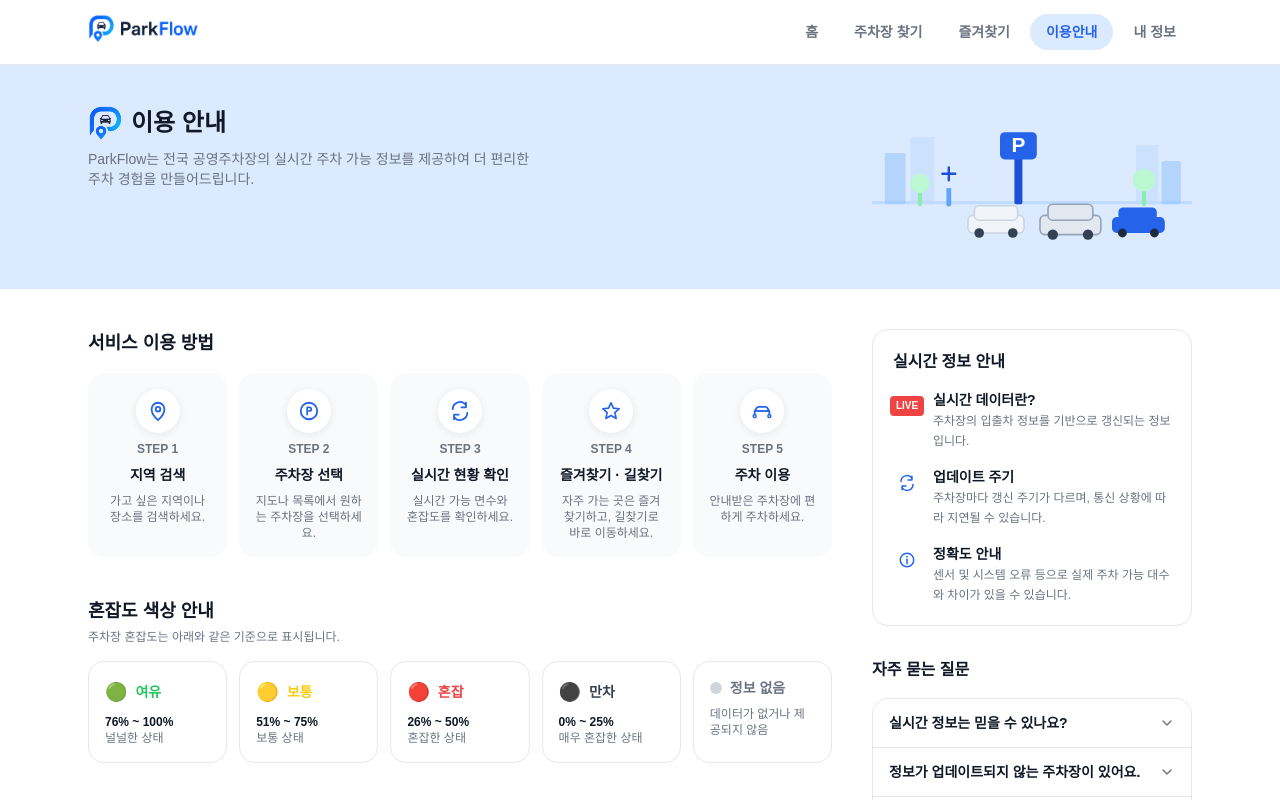
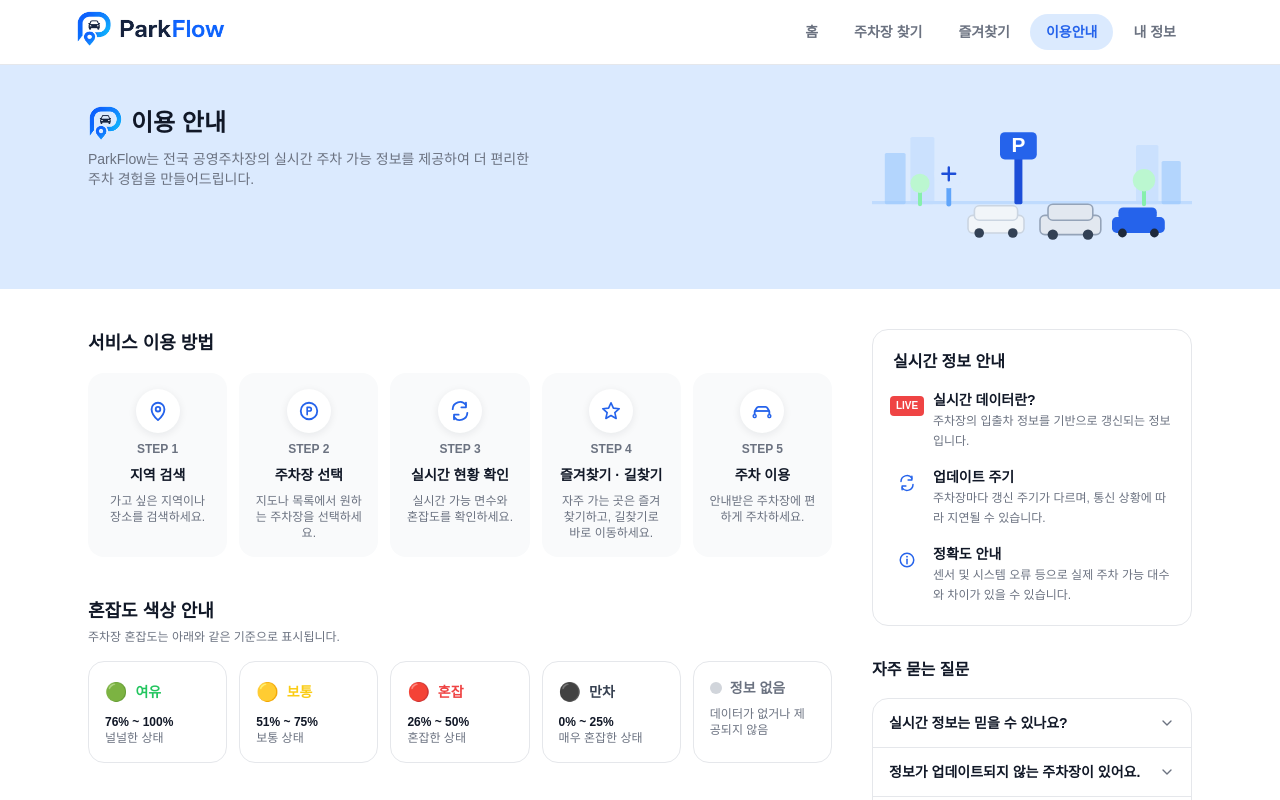
Before and after one commit to ulimgo995-commits/my-parksense-app-3, a Next.js app: page /guide in a window 1280 px wide. Built offline with nearby package versions, Linux system fonts and the light colour scheme; a web font is replaced by a local one.

Commit message:
Add files via upload

```diff
--- a/components/home/LandingScreen.tsx
+++ b/components/home/LandingScreen.tsx
@@ -8,7 +8,6 @@ import { CongestionLegend } from '@/components/map/CongestionLegend';
 import { SearchBar } from '@/components/search/SearchBar';
 import { Skeleton } from '@/components/common/Skeleton';
 import { ToggleSwitch } from '@/components/common/ToggleSwitch';
-import { GridIcon } from '@/components/common/icons';
 import { LocationPermissionBanner } from '@/components/permission/LocationPermissionBanner';
 import { useGeolocation } from '@/hooks/useGeolocation';
 import { useParkingLots } from '@/hooks/useParkingLots';
@@ -159,7 +158,7 @@ export function LandingScreen() {
           </div>
         )}
 
-        {/* 실시간 토글은 참고 디자인 재현용(실제 필터링 없음), "필터"는 세부 필터가 있는 주차장 찾기로 이동합니다. */}
+        {/* 실시간 토글은 참고 디자인 재현용(실제 필터링 없음) */}
         <div className="pointer-events-none absolute right-4 top-4 z-30 hidden items-center gap-2 md:flex">
           <div className="pointer-events-auto flex h-10 items-center rounded-full bg-white px-3 shadow-floating">
             <ToggleSwitch
@@ -168,14 +167,6 @@ export function LandingScreen() {
               label="실시간 주차장만 보기"
             />
           </div>
-          <button
-            type="button"
-            onClick={() => router.push('/parking')}
-            className="pointer-events-auto flex h-10 shrink-0 items-center gap-1.5 whitespace-nowrap rounded-full bg-white px-3 text-xs font-semibold text-text-primary shadow-floating transition-colors hover:bg-gray-50"
-          >
-            <GridIcon size={14} />
-            필터
-          </button>
         </div>
 
         <div className="pointer-events-none absolute inset-x-0 bottom-4 z-30 hidden justify-center md:flex">
--- a/components/navigation/TopNavBar.tsx
+++ b/components/navigation/TopNavBar.tsx
@@ -43,13 +43,13 @@ export function TopNavBar() {
 
   return (
     <header className="sticky top-0 z-[70] border-b border-divider bg-white/95 backdrop-blur-sm">
-      <div className="mx-auto flex h-14 max-w-6xl items-center justify-between px-4 md:h-16 md:px-6">
+      <div className="mx-auto flex h-14 max-w-6xl items-center justify-between py-2 pl-2 pr-4 md:h-16 md:pl-3 md:pr-6">
         <Link href="/" className="shrink-0" onClick={() => setIsMenuOpen(false)}>
           <span className="hidden md:inline-flex">
-            <Logo height={28} />
+            <Logo height={38} />
           </span>
           <span className="inline-flex md:hidden">
-            <LogoMark size={28} />
+            <LogoMark size={36} />
           </span>
         </Link>
 
```
